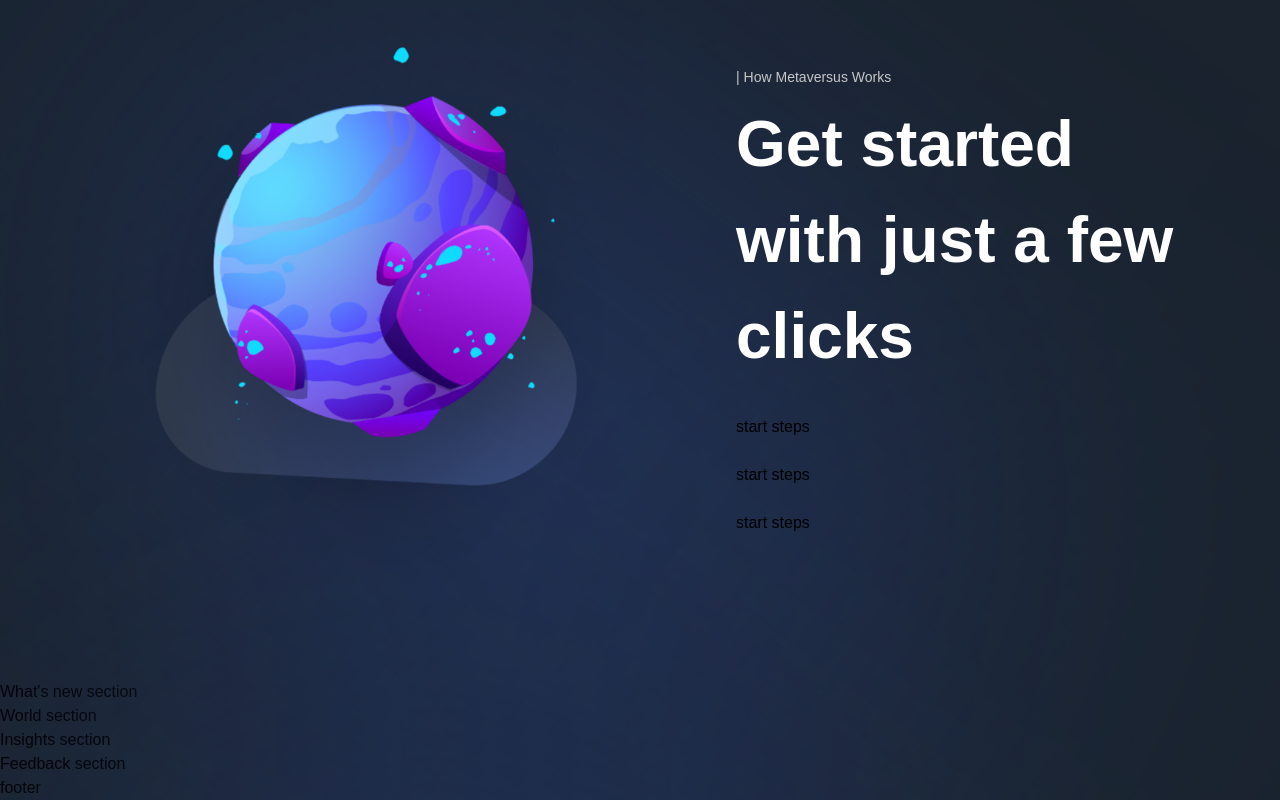
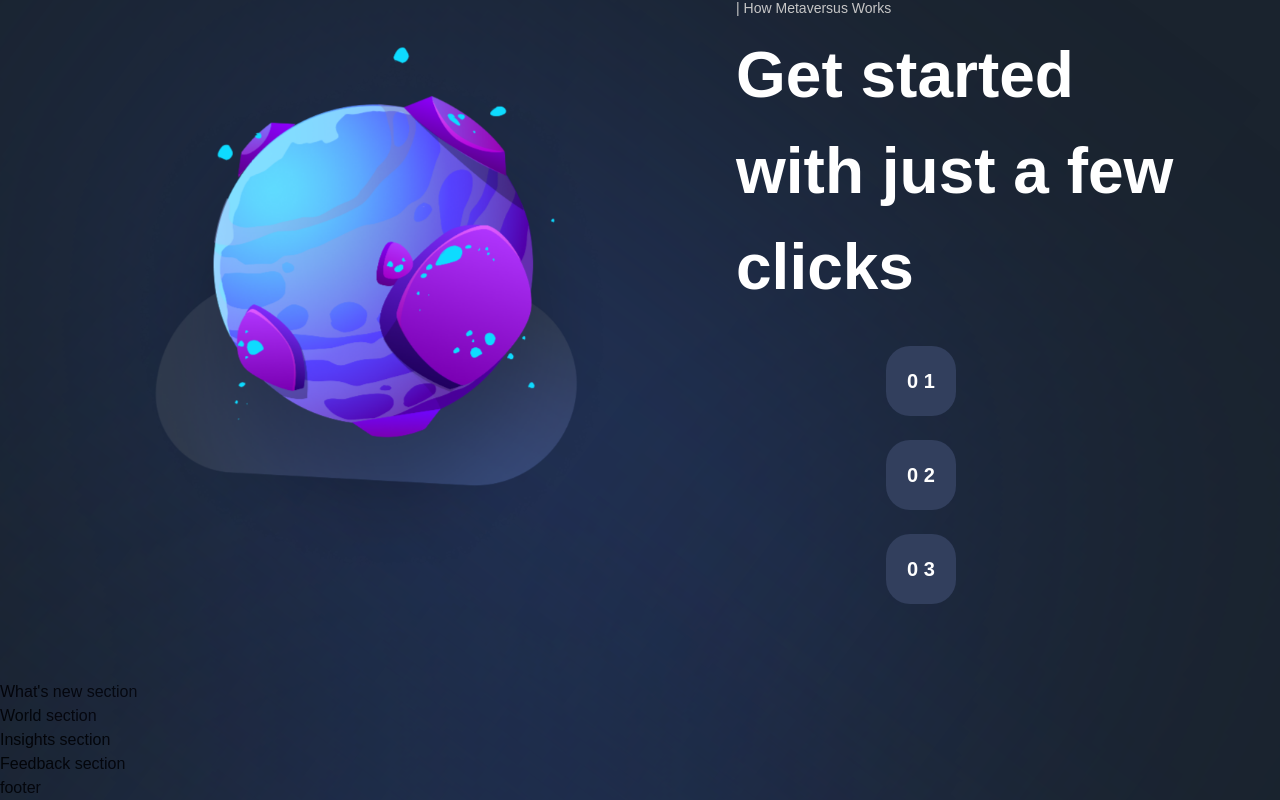
Before and after one commit to pronoia9/metaverse-madness, a Next.js app: page / in a window 1280 px wide. Shown: the part 2734-3534 px from the top of the page. Built offline with nearby package versions, Linux system fonts and the light colour scheme.

Commit message:
add index/numbers

```diff
--- a/components/StartSteps.jsx
+++ b/components/StartSteps.jsx
@@ -1,6 +1,10 @@
-const StartSteps = () => (
-  <div>
-    start steps
+import styles from '../styles';
+
+const StartSteps = ({ number, text }) => (
+  <div className={`${styles.flexCenter} flex-row`}>
+    <div className={`${styles.flexCenter} w-[70px] h-[70px] rounded-[24px] bg-[#323F5D]`}>
+      <p className='font-bold text-[20px] text-white'>{number}</p>
+    </div>
   </div>
 );
 
```
